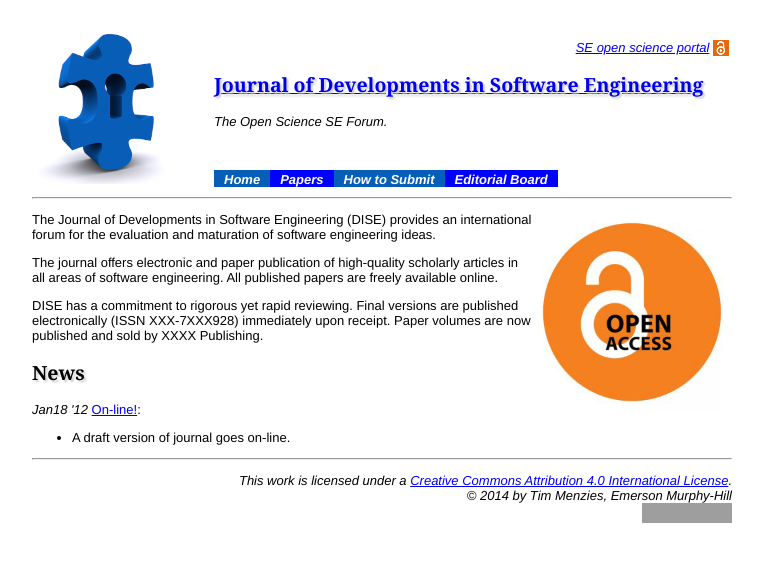
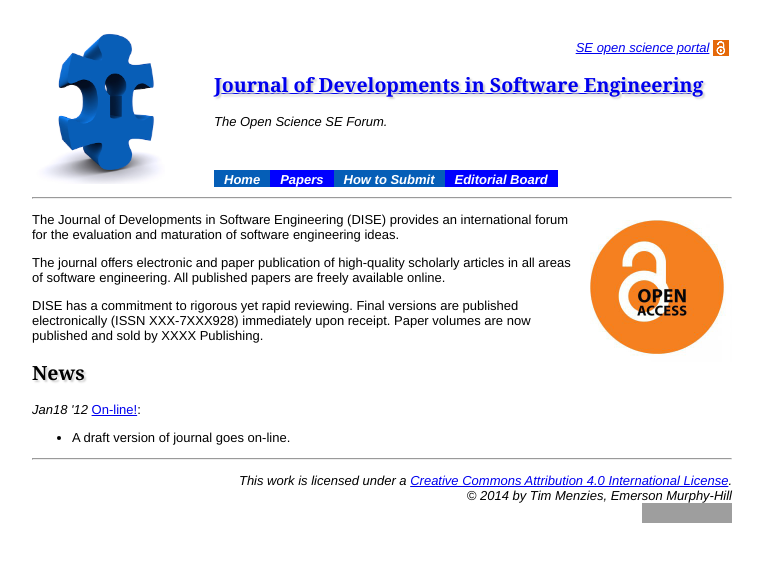
Before and after one commit to opensciences/opensciences.github.io, a Jekyll site: the page built from journal.md, in a window 1280 px wide. Shown: the top 562 px of the page, without its empty margins (258-1021 px from the left). Built offline with Jekyll 4.4.1, drawn with Linux system fonts in a browser that asks for light colours; Markdown is read by kramdown in place of the engine named in the settings; grey boxes are pictures that could not be loaded.

Commit message:
Update journal.md

```diff
--- a/journal.md
+++ b/journal.md
@@ -3,7 +3,7 @@
 title: The Journal
 ---
 
-<img width=200 align=right src="{{site.url}}/img/open_access.jpg">
+<img width=150 align=right src="{{site.url}}/img/open_access.jpg">
 The Journal of Developments in Software Engineering (DISE) provides an international  forum for the evaluation and maturation of software engineering ideas.
 
 The journal offers electronic and paper publication of high-quality scholarly articles in all areas of software engineering. All published papers are freely available online.
```
